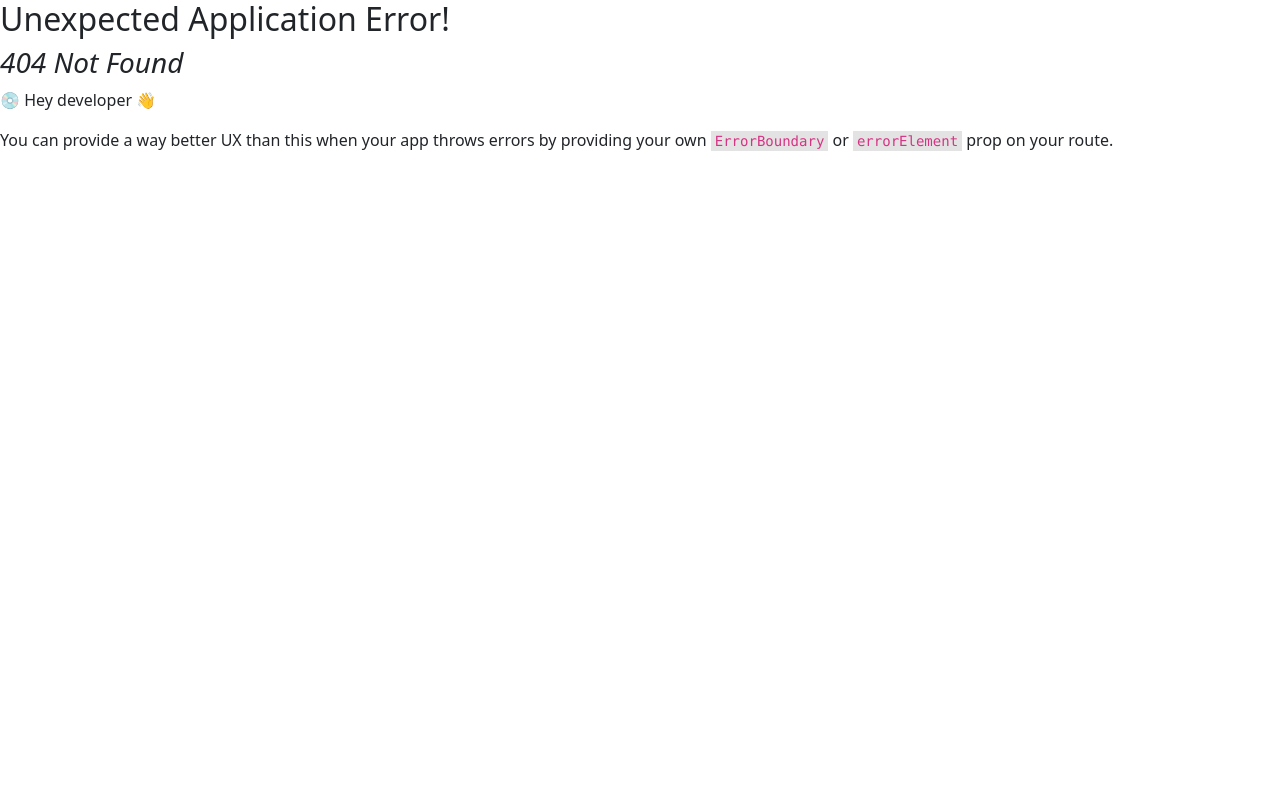
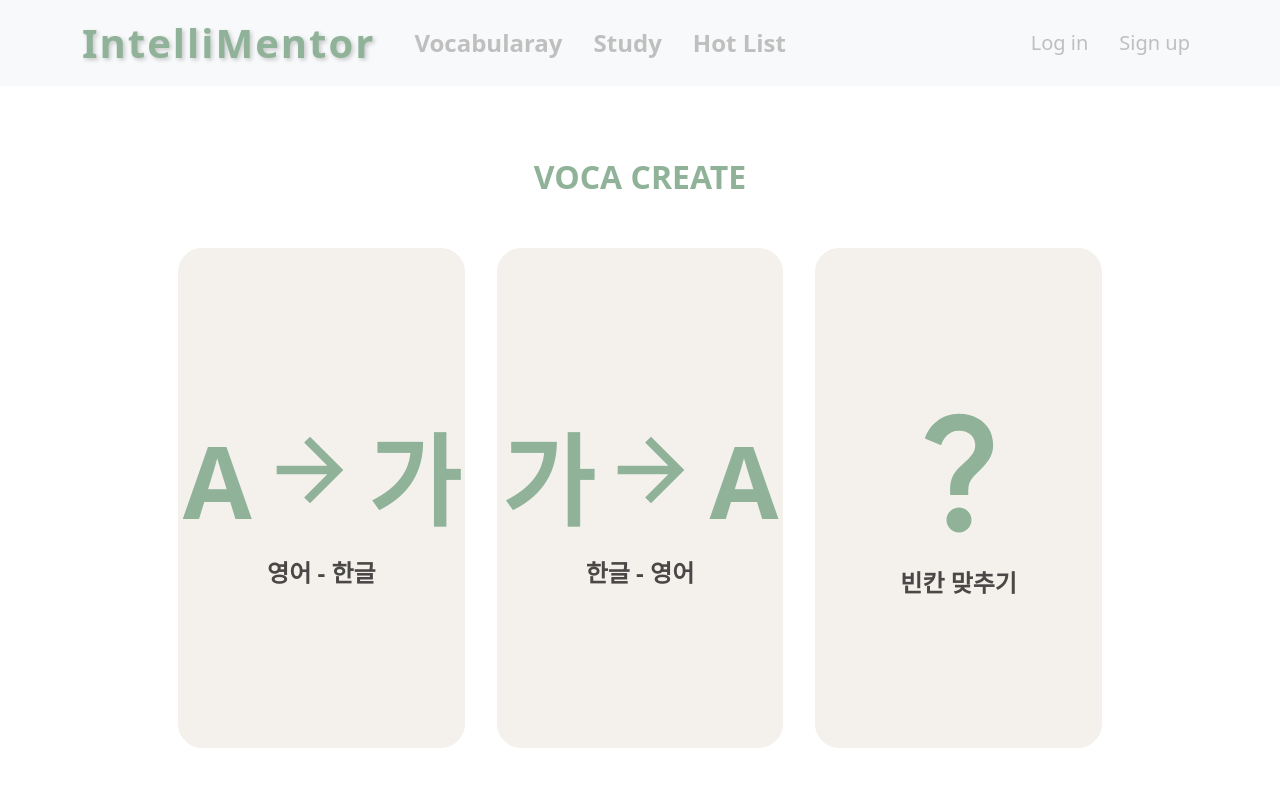
Before and after one commit to sinyoung0110/IntelliMentor_Front, a React (Create React App) app: page /learn/chooseQuiz in a window 1280 px wide. Before the commit this address had no page. Shown: the top 800 px of the page. Built offline with nearby package versions, Linux system fonts and the light colour scheme.

Commit message:
chooseQuiz 생성

```diff
--- a/src/App.css
+++ b/src/App.css
@@ -272,6 +272,10 @@ tbody tr {
   background-color: #6D8E6F;
 }
 
+
+
+
+
 /* CardLearn */
 .card-container-wrapper {
   overflow-x: auto; /* 가로 스크롤 활성화 */
@@ -465,3 +469,25 @@ transition: background-color 0.3s ease;
 .filter-button:hover {
 background-color: #709983; /* Hover effect color */
 }
+
+
+.arrow-container {
+  display: flex;
+  align-items: center; /* Align items vertically center */
+  gap: 8px; /* Space between items */
+}
+
+.arrow-container span {
+  font-size: 100px; /* Set font size for text */
+  color: #8FB299;/* Set color for text */
+}
+.eng {
+  font-size: 100px; /* Set font size for text */
+  color: black;/* Set color for text */
+}
+
+.arrow-container svg {
+  width: 100px; /* 아이콘의 고정 크기 설정 */
+  height: 100px; /* 아이콘의 고정 크기 설정 */
+  margin-bottom: 20px; /* 아이콘과 텍스트 사이의 간격 조정 */
+}
--- a/src/components/learn/CardLearn.js
+++ b/src/components/learn/CardLearn.js
@@ -69,7 +69,7 @@ const CardLearn = () => {
         navigate(`/learn/index?titleId=${titleId}&sectionNumber=${sectionNumber}`);
     };
     const handleQuizCreation = () => {
-        navigate(`/learn/quiz?titleId=${titleId}&sectionNumber=${sectionNumber}`);
+        navigate(`/learn/chooseQuiz?titleId=${titleId}&sectionNumber=${sectionNumber}`);
     };
 
 
--- /dev/null
+++ b/src/components/learn/ChooseQuiz.js
@@ -0,0 +1,55 @@
+import React from 'react';
+import { MdOutlineArrowForward,MdOutlineQuestionMark } from "react-icons/md";
+import { useNavigate } from 'react-router-dom';
+import { Container, Button, Row, Col } from 'react-bootstrap';
+
+const ChooseQuiz = () => {
+  const navigate = useNavigate();
+
+  const handleDirectAdd = () => {
+    navigate('/voca/directAdd');
+  };
+
+  const handleRecommendAdd = () => {
+    navigate('/voca/recommendAdd');
+  };
+
+  const handleAiAdd = () => {
+    navigate('/voca/aiAdd');
+  };
+
+  return (
+    <Container className="mt-4">
+      <Row className="justify-content-center mb-4">
+        <Col xs="auto">
+        <h2 className="main-text">VOCA CREATE</h2>
+        </Col>
+      </Row>
+
+        <div className="choose-container">
+          <Button type="button" className="choose-button" onClick={handleDirectAdd}>
+          <div className="arrow-container">
+            <span>A</span>
+            <MdOutlineArrowForward color="#8FB299"/>
+            <span>가</span>
+            </div>
+            영어 - 한글
+          </Button>
+          <Button type="button" className="choose-button" onClick={handleRecommendAdd}>
+          <div className="arrow-container">
+            <span>가</span>
+            <MdOutlineArrowForward color="#8FB299"/>
+            <span>A</span>
+            </div>
+            한글 - 영어
+          </Button>
+          <Button type="button" className="choose-button " onClick={handleAiAdd}>
+          <MdOutlineQuestionMark color="#8FB299" />
+            빈칸 맞추기
+          </Button>
+        </div>
+    </Container>
+  );
+};
+
+export default ChooseQuiz;
--- a/src/components/learn/LearnIndexComponent.js
+++ b/src/components/learn/LearnIndexComponent.js
@@ -41,7 +41,7 @@ const LearnIndexComponent = () => {
     const maxSection = vocabularyData?.maxSection || 0;
 
     const handleQuizCreation = () => {
-        navigate(`/learn/quiz?titleId=${titleId}&sectionNumber=${sectionNumber}`);
+        navigate(`/learn/chooseQuiz?titleId=${titleId}&sectionNumber=${sectionNumber}`);
     };
     const handleLearnCreation = () => {
         navigate(`/learn/card?titleId=${titleId}&sectionNumber=${sectionNumber}`);
--- a/src/components/learn/VocabularyList.js
+++ b/src/components/learn/VocabularyList.js
@@ -45,7 +45,7 @@ const VocabularyList = ({ sectionNumber, vocabularyData }) => {
         return <div>Loading...</div>;
     }
 
-    const { title, data: sections } = localVocabularyData;
+    const { data: sections } = localVocabularyData;
     const sectionData = sections.find(section => section.section === sectionNumber);
 
     if (!sectionData) {
--- /dev/null
+++ b/src/pages/learn/ChooseQuizPage.js
@@ -0,0 +1,15 @@
+import React from 'react';
+import BasicLayout from '../../layouts/BasicLayout';
+import ChooseQuiz from '../../components/learn/ChooseQuiz';
+function ChooseQuizPage() {
+    return (
+        <>
+        <BasicLayout>
+            <ChooseQuiz/>
+        </BasicLayout>
+        </>
+
+    );
+}
+
+export default ChooseQuizPage;
--- a/src/router/learnRouter.js
+++ b/src/router/learnRouter.js
@@ -4,6 +4,7 @@ import React from 'react';
 const Loading = <div className={'bg-red-700'}>Loading....</div>
 const Index = lazy(() => import("../pages/learn/LearnIndexPage"));
 const Learn = lazy(() => import("../pages/learn/CardLearnPage"));
+const ChooseQuiz=lazy(()=>import("../pages/learn/ChooseQuizPage"))
 
 const learnRouter = () => {
     return [
@@ -14,7 +15,10 @@ const learnRouter = () => {
         {
           path: 'card',
           element: <Suspense fallback={Loading}><Learn /></Suspense>
-        }
+        },
+        {path:'chooseQuiz',
+          element:<Suspense fallback={Loading}><ChooseQuiz/></Suspense>
+        },
     ];
 };
 
```
